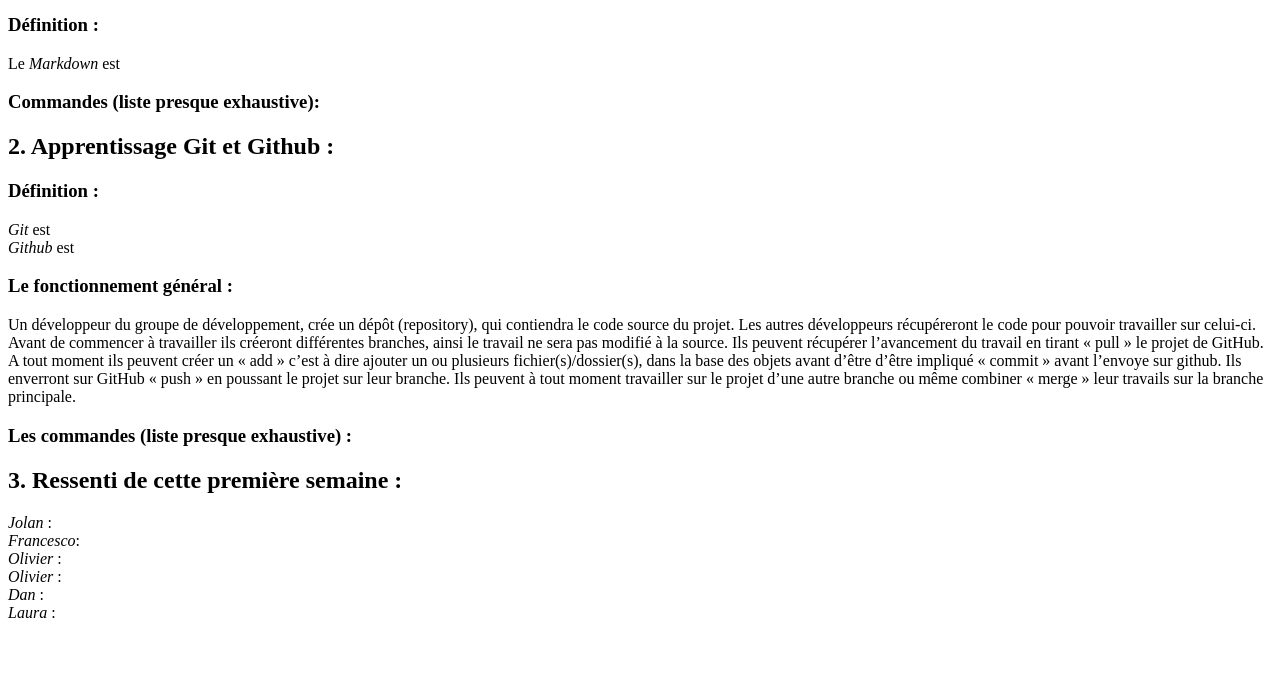
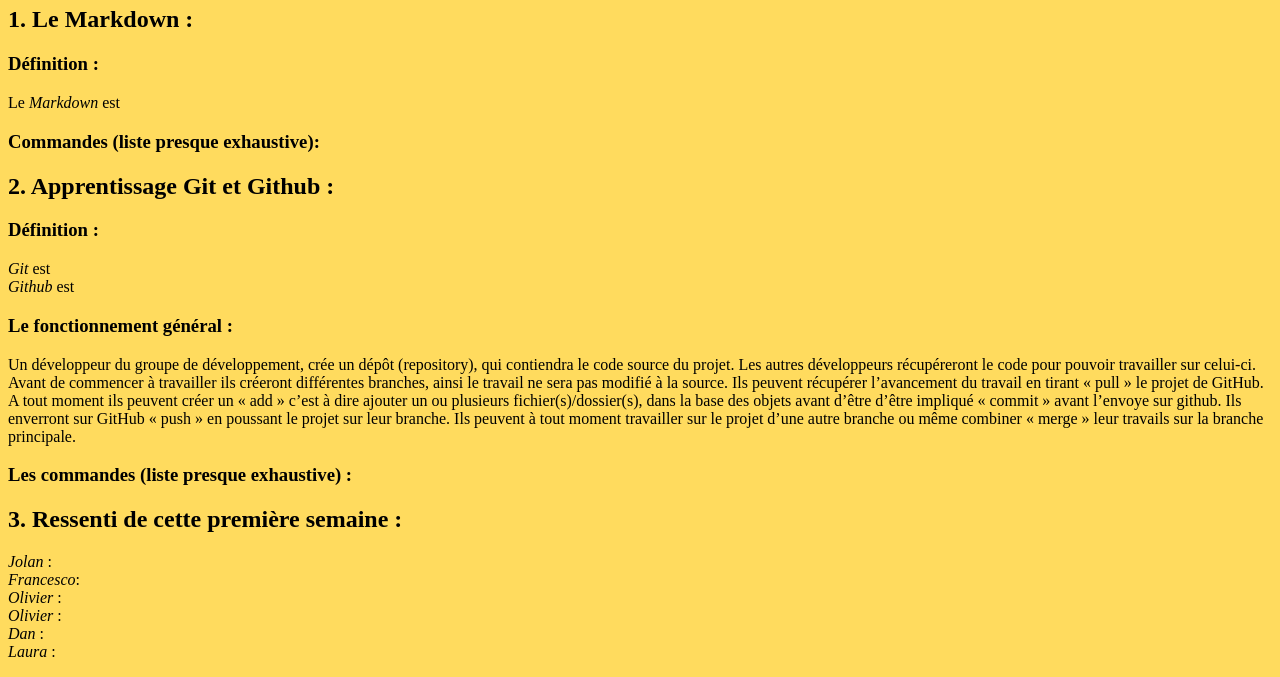
Before and after one commit to pecoraroFRANCESCO/Learning-Environment, a plain HTML site: page index.html in a window 1280 px wide. Shown: the part 158-835 px from the top of the page. Before the commit the page ends 800 px from the top, so only its background shows below. Drawn offline with Linux system fonts and the light colour scheme.

Commit message:
ajj du css et rectification html

```diff
--- /dev/null
+++ b/css/style.css
@@ -0,0 +1,3 @@
+body{
+	background-color: #ffdb5e;
+}
--- a/index.html
+++ b/index.html
@@ -1,3 +1,11 @@
+<<!DOCTYPE html>
+<html lang="en">
+<head>
+	<meta charset="UTF-8">
+	<link rel="stylesheet" type="text/css" href="css/style.css">
+	<title>exercice-markdown</title>
+</head>
+<body>
 	<h1 id="exercice-markdown">exercice-markdown</h1>
 	<h1 id="apprentissage-semaine-1-md-et-git-">Apprentissage semaine 1 : <strong>MD et Git</strong></h1>
 	<h2 id="1-le-markdown-">1. Le Markdown :</h2>
@@ -18,3 +26,5 @@
 	<h3 id="les-commandes-liste-presque-exhaustive-">Les commandes (liste presque exhaustive) :</h3>
 	<h2 id="3-ressenti-de-cette-premi-re-semaine-">3. Ressenti de cette première semaine :</h2>
 		<p><em>Jolan</em> :<br><em>Francesco</em>:<br><em>Olivier</em> :<br><em>Olivier</em> :<br><em>Dan</em> :<br><em>Laura</em> :  </p>
+</body>
+</html>
```
Lines whose indentation alone changed are shown as unchanged.
